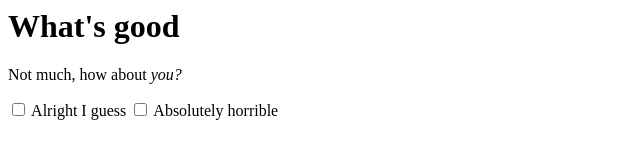
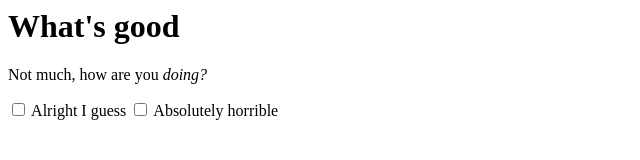
Before and after one commit to SquigBoi/Art101, a plain HTML site: page index.html in a window 1280 px wide. Shown: the full height of the page, 0-640 px from the left. Drawn offline with Linux system fonts and the light colour scheme.

Commit message:
Update index.html

```diff
--- a/index.html
+++ b/index.html
@@ -1,7 +1,7 @@
 
 <h1> What's good </h1>
 
-<p> Not much, how about <em>you?</em></p>
+<p> Not much, how are you <em>doing?</em></p>
 
 <input type="checkbox"> Alright I guess
 <input type="checkbox"> Absolutely horrible
```
